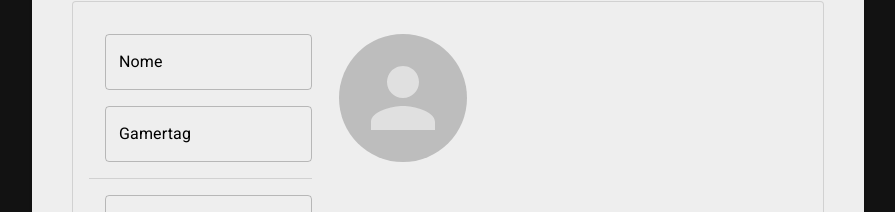
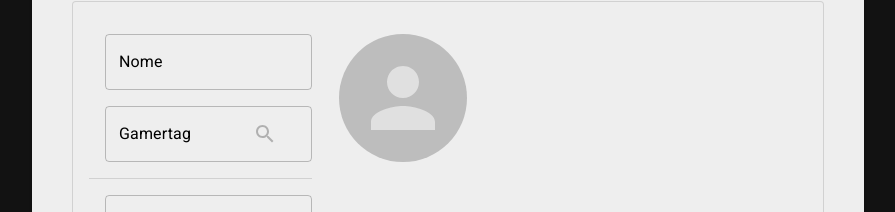
Before and after one commit to ThiagoMunhozR/PlayRead, a React (Vite) app: page /configuracoes in a window 1280 px wide. Both pictures are taken after a click on the button "CRIAR CONTA". Shown: the part 183-395 px from the top of the page, without its empty margins (192-1087 px from the left). Built offline with nearby package versions, Linux system fonts and the light colour scheme.

Commit message:
Atualizado campo gamertag e vinculo ao OPENXBL

```diff
--- a/src/pages/configurações/Configuracoes.tsx
+++ b/src/pages/configurações/Configuracoes.tsx
@@ -13,6 +13,8 @@ import { supabase } from '../../shared/services/api/axios-config';
 type FormData = {
   nome: string;
   gamertag: string;
+  xuid: string | null;
+  fotoURL: string | null;
   email: string;
   senha: string;
   confirmarSenha: string;
@@ -36,6 +38,8 @@ export const Configuracoes: React.FC = () => {
     defaultValues: {
       nome: '',
       gamertag: '',
+      xuid: null,
+      fotoURL: null,
     },
   });
 
@@ -44,6 +48,8 @@ export const Configuracoes: React.FC = () => {
       setValue('nome', user.Nome || '');
       setValue('gamertag', user.Gamertag || '');
       setValue('email', user.Email || '');
+      setValue('xuid', user.Xuid || null);
+      setValue('fotoURL', user.FotoURL || null);
       setValue('senha', ''); // Senha não é carregada por segurança
     }
     setIsLoading(false);
@@ -65,6 +71,8 @@ export const Configuracoes: React.FC = () => {
         const payload = {
           Nome: formData.nome,
           Gamertag: formData.gamertag,
+          Xuid: formData.xuid,
+          FotoURL: formData.fotoURL,
         };
 
         AuthService.updateById(user.CodigoUsuario, payload).then((result) => {
@@ -76,7 +84,7 @@ export const Configuracoes: React.FC = () => {
             if (setUser) setUser(updatedUser);
             showAlert('Configurações alteradas com sucesso!', 'success');
             if (ClicouEmFechar) {
-              navigate('/biblioteca-jogos');
+              navigate('/pagina-inicial');
               setClicouEmFechar(false);
             }
           }
@@ -122,7 +130,7 @@ export const Configuracoes: React.FC = () => {
             errors={errors}
             isLoading={isLoading}
             isMobile={isMobile}
-            fotoURL={user.FotoURL}
+            fotoURL={user.FotoURL || undefined}
           />
         )}
       </form>
--- a/src/pages/pagina-inicial/JogosHomeSection/JogosHomeSection.tsx
+++ b/src/pages/pagina-inicial/JogosHomeSection/JogosHomeSection.tsx
@@ -184,6 +184,7 @@ export const JogosHomeSection: React.FC = () => {
                     >Novo</Button>
                 </Box>
 
+                {user?.Xuid && (
                     <CustomCardRows
                         title="Últimos jogos jogados:"
                         items={ultimosJogosJogados.map((jogo) => {
@@ -207,6 +208,7 @@ export const JogosHomeSection: React.FC = () => {
                         loading={isLoadingXbox}
                         labelInfo={horarioUltimaAtualizacao || undefined}
                     />
+                )}
 
                 <CustomCardRows
                     title="Últimos jogos zerados:"
--- a/src/shared/components/FormUser/FormUser.tsx
+++ b/src/shared/components/FormUser/FormUser.tsx
@@ -5,6 +5,7 @@ import Visibility from '@mui/icons-material/Visibility';
 import VisibilityOff from '@mui/icons-material/VisibilityOff';
 import { Controller, Control, FieldErrors } from 'react-hook-form';
 import React, { useState, useRef } from 'react';
+import { CampoGamertag } from './components/CampoGamertag';
 
 export type FormUserData = {
   nome: string;
@@ -12,7 +13,8 @@ export type FormUserData = {
   email: string;
   senha: string;
   confirmarSenha: string;
-  fotoURL?: string;
+  xuid: string | null;
+  fotoURL: string | null;
 };
 
 interface FormUserProps {
@@ -30,6 +32,7 @@ export const FormUser: React.FC<FormUserProps> = ({ control, errors, isLoading =
   const theme = useTheme();
   const [showSenha, setShowSenha] = useState(false);
   const senhaInputRef = useRef<HTMLInputElement>(null);
+  const [foto, setFoto] = useState<string | undefined>(fotoURL);
 
   const avatarBox = (foto?: string) => (
     <Grid item xs={12} sm={4.5} md={4.5} lg={2.5} xl={2.5}>
@@ -137,7 +140,7 @@ export const FormUser: React.FC<FormUserProps> = ({ control, errors, isLoading =
   return (
     <Box margin={1} display="flex" flexDirection="column" component={Paper} variant="outlined">
       <Grid container spacing={0.1} alignItems="flex-start" padding={2}>
-        {isMobile && avatarBox(fotoURL)}
+        {isMobile && avatarBox(foto)}
         <Grid item xs={12} sm={4} md={4} lg={4} xl={4}>
           <Grid container direction="column" padding={2} spacing={2}>
             {isLoading && (
@@ -170,11 +173,17 @@ export const FormUser: React.FC<FormUserProps> = ({ control, errors, isLoading =
                   name="gamertag"
                   control={control}
                   render={({ field }) => (
-                    <TextField
-                      {...field}
-                      label="Gamertag"
+                    <CampoGamertag
+                      value={field.value}
                       disabled={isLoading}
-                      fullWidth
+                      error={!!errors.gamertag}
+                      helperText={errors.gamertag?.message}
+                      onChange={(_modernGamertag, xuid, displayPicRaw,) => {
+                        field.onChange(_modernGamertag);
+                        control._formValues.xuid = xuid ?? null;
+                        control._formValues.fotoURL = displayPicRaw || fotoURL;
+                        setFoto(displayPicRaw || fotoURL);
+                      }}
                     />
                   )}
                 />
@@ -222,7 +231,7 @@ export const FormUser: React.FC<FormUserProps> = ({ control, errors, isLoading =
               />
             </Grid>
 
-            {(!editUser || trocaSenha)  && (
+            {(!editUser || trocaSenha) && (
               <Grid item xs={12} sm={12} md={12} lg={12} xl={12}>
                 <Controller
                   name="confirmarSenha"
@@ -246,7 +255,7 @@ export const FormUser: React.FC<FormUserProps> = ({ control, errors, isLoading =
             )}
           </Grid>
         </Grid>
-        {!isMobile && avatarBox(fotoURL)}
+        {!isMobile && avatarBox(foto)}
       </Grid>
     </Box>
   );
--- /dev/null
+++ b/src/shared/components/FormUser/components/CampoGamertag.tsx
@@ -0,0 +1,130 @@
+import { Autocomplete, TextField, InputAdornment, IconButton, Avatar, Box, CircularProgress } from '@mui/material';
+import SearchIcon from '@mui/icons-material/Search';
+import React, { useState } from 'react';
+import { AuthService } from '../../../services/api/auth/AuthService';
+import { Close } from '@mui/icons-material';
+
+export interface GamertagOption {
+    xuid: string;
+    uniqueModernGamertag: string;
+    modernGamertag: string;
+    displayPicRaw: string;
+}
+
+interface CampoGamertagProps {
+    value: string;
+    onChange: (gamertag: string, xuid: string | null, displayPicRaw?: string | null) => void;
+    disabled?: boolean;
+    error?: boolean;
+    helperText?: string;
+}
+
+export const CampoGamertag: React.FC<CampoGamertagProps> = ({ value, onChange, disabled, error, helperText }) => {
+    const [options, setOptions] = useState<GamertagOption[]>([]);
+    const [inputValue, setInputValue] = useState(value || '');
+    const [loading, setLoading] = useState(false);
+    const [searchClicked, setSearchClicked] = useState(false);
+    const [locked, setLocked] = useState(!!value && value.trim() !== '');
+
+    React.useEffect(() => {
+        setLocked(!!value && value.trim() !== '');
+    }, [value]);
+
+    const [lastSearched, setLastSearched] = useState<string | null>(null);
+
+    const handleSearch = async () => {
+        if (!inputValue) return;
+        if (lastSearched === inputValue) return; // Não busca se não mudou
+        setLoading(true);
+        setSearchClicked(true);
+        setLastSearched(inputValue);
+        try {
+            const res = await AuthService.getGamertag(inputValue);
+            if (res && Array.isArray(res.people)) {
+                setOptions(res.people.map((p: any) => ({
+                    xuid: p.xuid,
+                    uniqueModernGamertag: p.uniqueModernGamertag,
+                    modernGamertag: p.modernGamertag,
+                    displayPicRaw: p.displayPicRaw,
+                })));
+            } else {
+                setOptions([]);
+            }
+        } catch {
+            setOptions([]);
+        }
+        setLoading(false);
+    };
+
+    const handleChange = (_: any, option: any) => {
+        if (typeof option === 'string') {
+            onChange(option, null, null);
+            setLocked(false);
+        } else if (option) {
+            onChange(option.modernGamertag, option.xuid, option.displayPicRaw);
+            setLocked(true);
+        } else {
+            onChange('', null, null);
+            setLocked(false);
+        }
+    };
+
+    const handleUnlock = () => {
+        setLocked(false);
+        setInputValue('');
+        setOptions([]);
+        setLastSearched(null);
+        onChange('', null, null);
+    };
+
+    return (
+        <Autocomplete
+            freeSolo
+            options={options}
+            getOptionLabel={(option) => typeof option === 'string' ? option : option.uniqueModernGamertag}
+            filterOptions={(opts) => opts}
+            value={options.find(o => o.modernGamertag === value) || value}
+            inputValue={inputValue}
+            onInputChange={(_, newValue) => setInputValue(newValue)}
+            onChange={handleChange}
+            disabled={disabled || locked}
+            loading={loading}
+            renderOption={(props, option) => (
+                <Box component="li" {...props} key={option.xuid} sx={{ display: 'flex', alignItems: 'center', gap: 1 }}>
+                    <Avatar src={option.displayPicRaw} sx={{ width: 32, height: 32 }} />
+                    <Box>
+                        <Box fontWeight="bold">{option.uniqueModernGamertag}</Box>
+                        <Box fontSize={12} color="text.secondary">{option.modernGamertag}</Box>
+                    </Box>
+                </Box>
+            )}
+            renderInput={(params) => (
+                <TextField
+                    {...params}
+                    label="Gamertag"
+                    error={error}
+                    helperText={helperText}
+                    disabled={disabled || locked}
+                    InputProps={{
+                        ...params.InputProps,
+                        endAdornment: (
+                            <InputAdornment position="end">
+                                {loading ? <CircularProgress size={20} /> : null}
+                                {locked ? (
+                                    <IconButton onClick={handleUnlock} size="small" title="Alterar gamertag" edge="end">
+                                        <Close fontSize="small" />
+                                    </IconButton>
+                                ) : (
+                                    <IconButton onClick={handleSearch} disabled={loading || !inputValue || locked} edge="end">
+                                        <SearchIcon />
+                                    </IconButton>
+                                )}
+                            </InputAdornment>
+                        ),
+                    }}
+                />
+            )}
+            noOptionsText={searchClicked ? 'Nenhum resultado encontrado' : 'Digite e clique na lupa para buscar'}
+        />
+    );
+};
--- a/src/shared/components/login/components/ModalCriarLogin.tsx
+++ b/src/shared/components/login/components/ModalCriarLogin.tsx
@@ -27,6 +27,8 @@ export const ModalCriarLogin: React.FC<ModalCriarLoginProps> = ({ open, onClose,
             email: '',
             senha: '',
             confirmarSenha: '',
+            xuid: null,
+            fotoURL: null
         },
     });
 
@@ -55,7 +57,7 @@ export const ModalCriarLogin: React.FC<ModalCriarLoginProps> = ({ open, onClose,
             if (error) throw error;
             const { error: insertError } = await supabase
                 .from('usuarios')
-                .insert([{ Email: data.email, Nome: data.nome, Gamertag: data.gamertag }])
+                .insert([{ Email: data.email, Nome: data.nome, Gamertag: data.gamertag, Xuid: data.xuid }])
                 .single();
             if (insertError) throw insertError;
             setIsLoading(false);
--- a/src/shared/contexts/AuthContext.tsx
+++ b/src/shared/contexts/AuthContext.tsx
@@ -16,11 +16,11 @@ interface IAuthContextData {
 // Definindo a interface do usuário, com base nos dados retornados pelo Supabase
 interface IUsuario {
   CodigoUsuario: number;
-  Gamertag: string;
-  FotoURL: string;
+  Gamertag: string | null;
+  FotoURL: string | null;
   Nome: string;
   Email: string;
-  Xuid: string;
+  Xuid: string | null;
 }
 
 const AuthContext = createContext({} as IAuthContextData);
```
Also changed, not shown: src/shared/services/api/auth/AuthService.ts (+18 -0 lines). Lines whose indentation alone changed are shown as unchanged.
